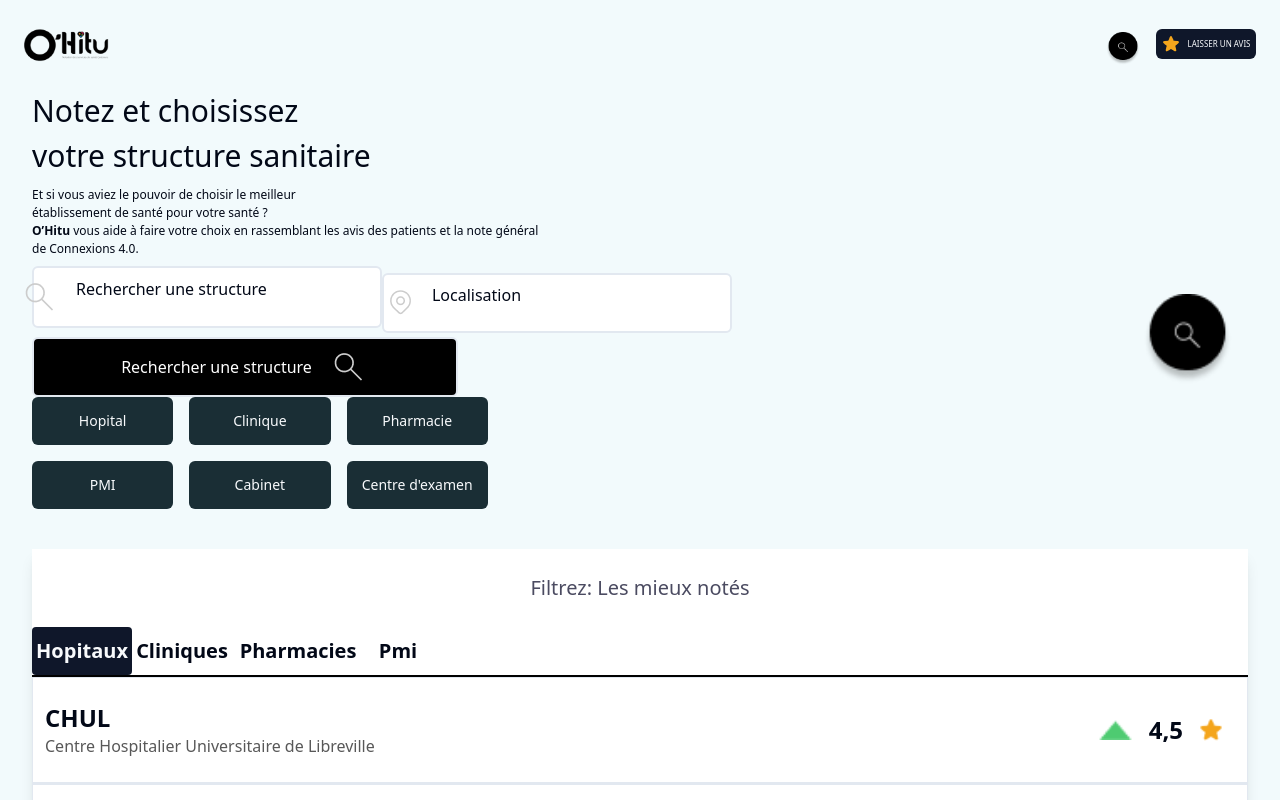
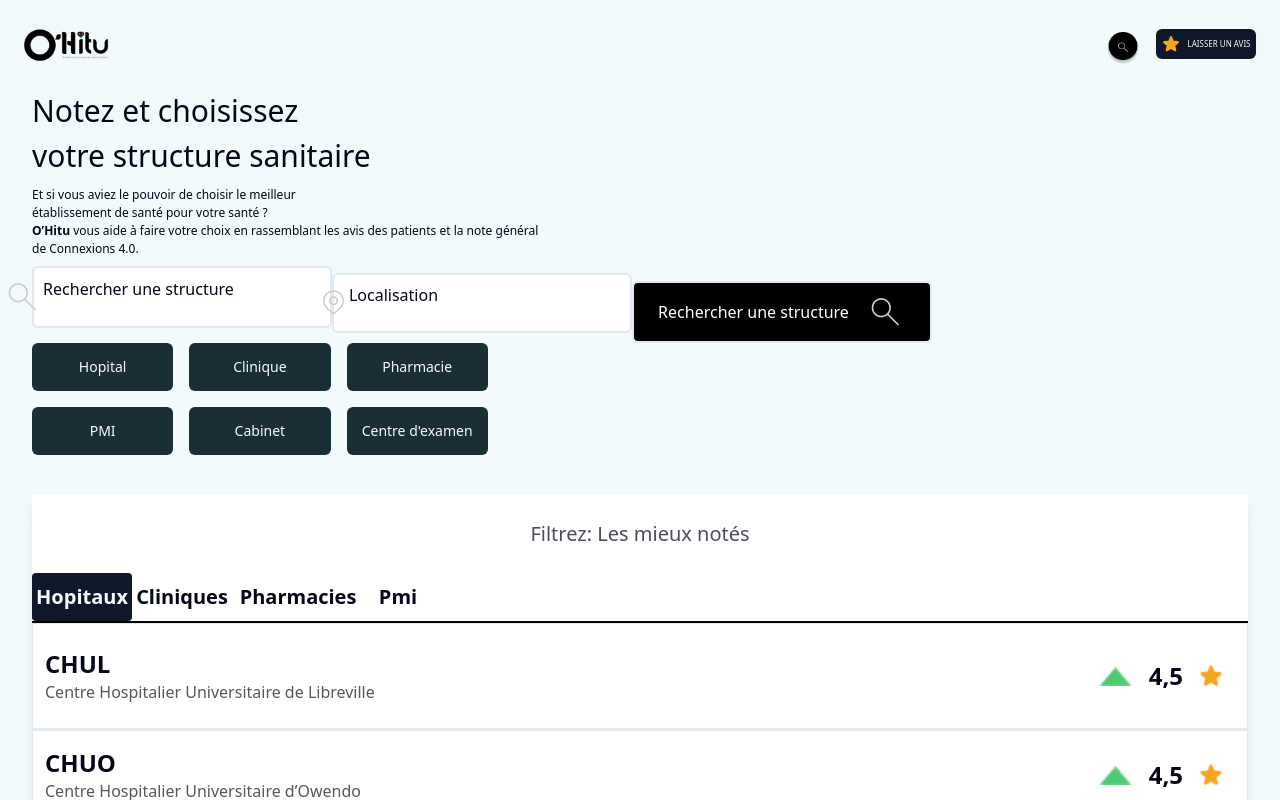
Before and after one commit to JojoELITE/O-Hitu-vite-project, a React (Vite) app: page / in a window 1280 px wide. Shown: the top 800 px of the page. Built offline with nearby package versions, Linux system fonts and the light colour scheme.

Commit message:
fin de la version mobile

```diff
--- a/src/pages/Home.jsx
+++ b/src/pages/Home.jsx
@@ -62,26 +62,22 @@ function Home() {
                 <div className="flex items-center">
 
                     <div className="">
-                        <Button className=" w-[350px] h-[px] border-2 text-[16px] gap-4 bg-white" variant="online">
+                        <Button className=" w-[300px] h-[px] border-2 text-[16px]  bg-white" variant="online">
                             <img className="" src="assets/material-symbols-light_search.png" alt="logo"/>
                             <span className="mr-32 mb-4">Rechercher une structure</span>
                         </Button>
 
-                        <Button className=" w-[350px] h-[px] border-2 text-[16px] gap-4 mt-1 bg-white" variant="online">
+                        <Button className=" w-[300px] h-[px] border-2 text-[16px] mt-1 bg-white" variant="online">
                             <img className="" src="assets/fluent_location-20-regular.png" alt="logo"/>
                             <span className="mr-52 mb-4">Localisation</span>
                         </Button>
 
-                        <Button className=" w-[426.04px] h-[60px] border-2 text-[16px] gap-4 bg-black mt-1" variant="online">
+                        <Button className=" w-[300px] h-[px] border-2 text-[16px] gap-4 bg-black mt-1" variant="online">
                             <span className="text-center text-white">Rechercher une structure</span>
                             <img className="" src="assets/material-symbols-light_search.png" alt="logo"/>
                         </Button>
                     </div>
 
-
-                    <Button variant="online">
-                        <img className="h-[90px] mt-4" src="assets/Search.png" alt="logo"/>
-                    </Button>
 
                 </div>
 
```
